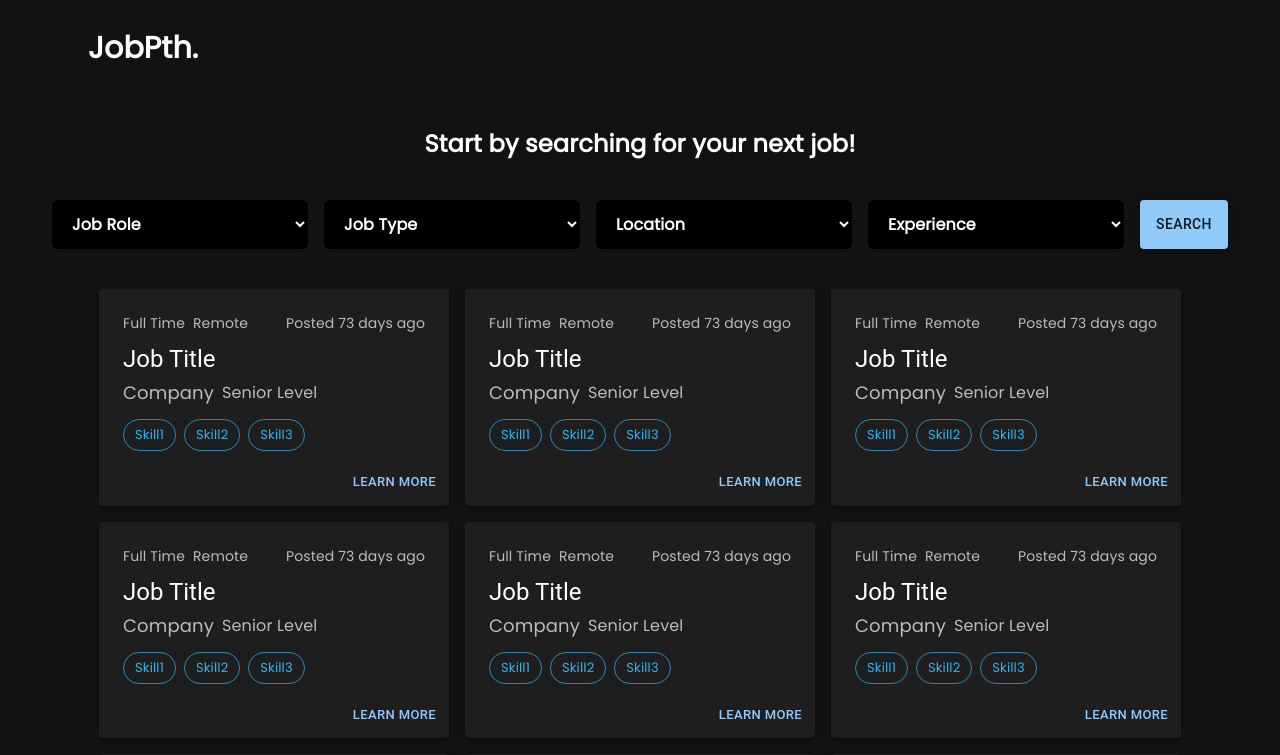
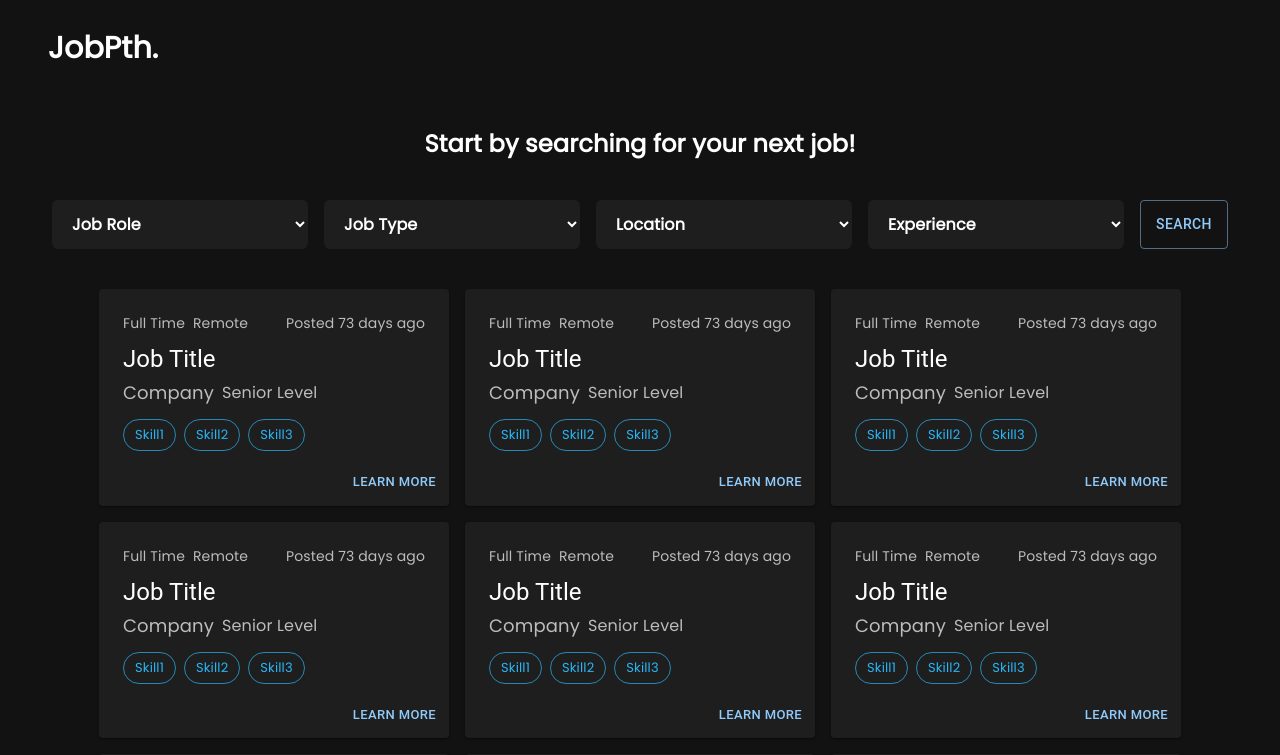
Before and after one commit to MayankBansal12/hiring_portal_challenge_codepth., a React (Vite) app: page / in a window 1280 px wide. Shown: the top 755 px of the page. Built offline with nearby package versions, Linux system fonts and the light colour scheme.

Commit message:
Fix bug in home.tsx

```diff
--- a/src/components/Card.tsx
+++ b/src/components/Card.tsx
@@ -16,7 +16,7 @@ const JobCard = ({ job }: JobProps) => {
         <Card sx={{ minWidth: 350 }} className="p-2">
             <CardContent>
                 <Typography sx={{ fontSize: 14 }} color="text.secondary" gutterBottom>
-                    <div className="flex justify-between gap-2">
+                    <span className="flex justify-between gap-2">
                         <span className="flex gap-2">
                             <span>
                                 {job.type}
@@ -28,7 +28,7 @@ const JobCard = ({ job }: JobProps) => {
                         <span>
                             Posted {diff >= 1 ? `${diff} days ago` : `Today`}
                         </span>
-                    </div>
+                    </span>
                 </Typography>
                 <Typography variant="h5" component="div" className="py-1">
                     {job.title}
--- a/src/components/Home.tsx
+++ b/src/components/Home.tsx
@@ -1,5 +1,5 @@
+import React, { useState } from "react"
 import { Button } from "@mui/material"
-import React, { useState } from "react"
 import Card from "./Card"
 import { JobType } from "../types/types"
 
@@ -37,14 +37,14 @@ const Home = () => {
 
     return (
         <div className="p-2">
-            <div className="h-20 flex items-center w-full">
-                <div className="text-3xl pl-20 font-bold">JobPth.</div>
+            <div className="h-20 flex items-center w-full justify-center sm:justify-start">
+                <div className="text-3xl sm:pl-10 font-bold">JobPth.</div>
             </div>
             <div className="mt-10 flex flex-col gap-5 items-center justify-center">
-                <h1 className="text-2xl font-bold">Start by searching for your next job!</h1>
+                <h1 className="text-2xl font-bold text-center sm:text-start">Start by searching for your next job!</h1>
             </div>
             <div className="flex gap-4 my-10 justify-center px-10 flex-wrap">
-                <select onChange={handleChange} name="title" title="title" value={search.title} className="w-64 py-3 pl-4 bg-black font-semibold rounded-md">
+                <select onChange={handleChange} name="title" title="title" value={search.title} className="w-64 py-3 pl-4 bg-[#121212] font-semibold rounded-md">
                     <option value="" disabled hidden>Job Role</option>
                     <option value="Frontend Developer">Frontend Developer</option>
                     <option value="Backend Developer">Backend Developer</option>
@@ -52,19 +52,19 @@ const Home = () => {
                     <option value="DevOps Engineer">DevOps Engineer</option>
                     <option value="Mobile Developer">Mobile Developer</option>
                 </select>
-                <select onChange={handleChange} name="type" title="type" value={search.type} className="w-64 py-3 pl-4 bg-black font-semibold rounded-md">
+                <select onChange={handleChange} name="type" title="type" value={search.type} className="w-64 py-3 pl-4 bg-[#121212] font-semibold rounded-md">
                     <option value="" disabled hidden>Job Type</option>
                     <option value="Full Time">Full Time</option>
                     <option value="Intern">Intern</option>
                     <option value="Contract">Contract</option>
                 </select>
-                <select onChange={handleChange} name="location" title="location" value={search.location} className="w-64 py-3 pl-4 bg-black font-semibold rounded-md">
+                <select onChange={handleChange} name="location" title="location" value={search.location} className="w-64 py-3 pl-4 bg-[#121212] font-semibold rounded-md">
                     <option value="" disabled hidden>Location</option>
                     <option value="Remote">Remote</option>
                     <option value="In-Office">In-Office</option>
                     <option value="Hybrid">Hybrid</option>
                 </select>
-                <select onChange={handleChange} name="experience" title="experience" value={search.experience} className="w-64 py-3 pl-4 bg-black font-semibold rounded-md">
+                <select onChange={handleChange} name="experience" title="experience" value={search.experience} className="w-64 py-3 pl-4 bg-[#121212] font-semibold rounded-md">
                     <option value="" disabled hidden>Experience</option>
                     <option value="Fresher">Fresher</option>
                     <option value="Junior Level">Junior Level</option>
@@ -72,7 +72,7 @@ const Home = () => {
                 </select>
                 <Button
                     type="submit"
-                    variant="contained"
+                    variant="outlined"
                     color="primary"
                     className="px-4 py-2"
                     onClick={handleSubmit}
--- a/src/index.css
+++ b/src/index.css
@@ -7,3 +7,7 @@
 * {
     font-family: 'Poppins', sans-serif;
 }
+
+select {
+    background-image: linear-gradient(rgba(255, 255, 255, 0.05), rgba(255, 255, 255, 0.05));
+}
```
